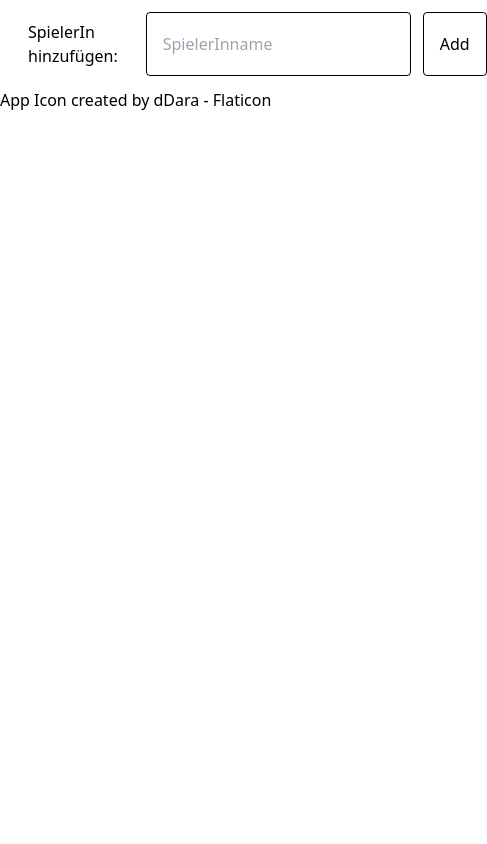
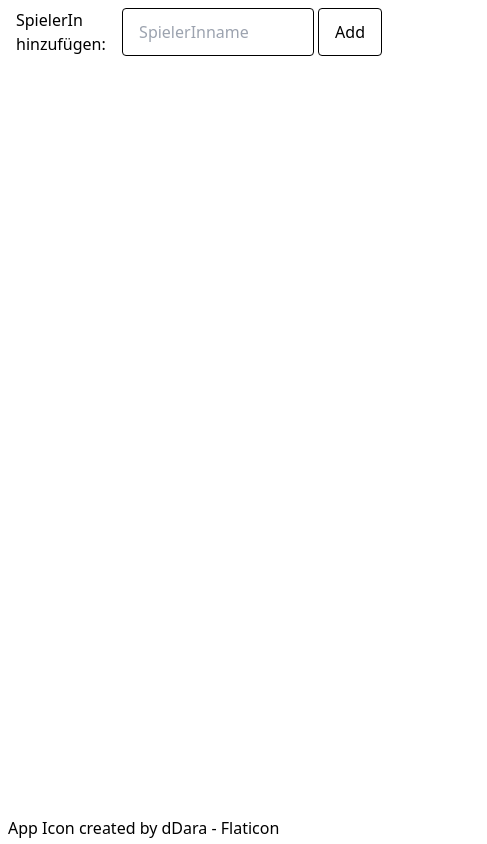
Before and after one commit to n3rdc4ptn/munchkin_stufen_counter, a Svelte app: page / in a window 390 px wide. Shown: the whole page, 487 px wide, since content can reach past the window. Built offline with nearby package versions, Linux system fonts and the light colour scheme.

Commit message:
mobile optimizaitions

```diff
--- a/src/App.svelte
+++ b/src/App.svelte
@@ -14,20 +14,23 @@
   };
 </script>
 
-<main>
-  <div class="flex gap-3 p-3">
-    <p class="px-4 py-2">SpielerIn hinzufügen:</p>
-    <input
-      placeholder="SpielerInname"
-      type="text"
-      bind:value={newPlayer.name}
-    />
-    <button on:click={addPlayer}>Add</button>
+<main class="p-2">
+  <div class="flex gap-1 mb-4">
+    <p class="px-2">SpielerIn hinzufügen:</p>
+
+    <form class="flex gap-1" on:submit|preventDefault={addPlayer}>
+      <input
+        placeholder="SpielerInname"
+        type="text"
+        bind:value={newPlayer.name}
+      />
+      <button>Add</button>
+    </form>
   </div>
 
-  <div class="grid grid-cols-4 gap-4 px-4">
+  <div class="grid grid-cols-2 md:grid-cols-4 xl:grid-cols-6 gap-2">
     {#each $playerStore as player, idx}
-      <div class="flex flex-col items-center gap-3 border p-4">
+      <div class="flex flex-col items-center gap-3 border rounded p-4">
         <h1 class="text-center">{player.name}</h1>
         <Counter bind:count={player.count} />
         <button
@@ -40,7 +43,7 @@
     {/each}
   </div>
 
-  <footer>
+  <footer class="fixed bottom-1">
     <a href="https://www.flaticon.com/free-icons/sword" title="sword icons"
       >App Icon created by dDara - Flaticon</a
     >
--- a/src/app.css
+++ b/src/app.css
@@ -6,6 +6,8 @@ input {
   @apply border border-black;
   @apply rounded;
   @apply px-4 py-2;
+
+  @apply w-48;
 }
 
 button:not(.text) {
```
